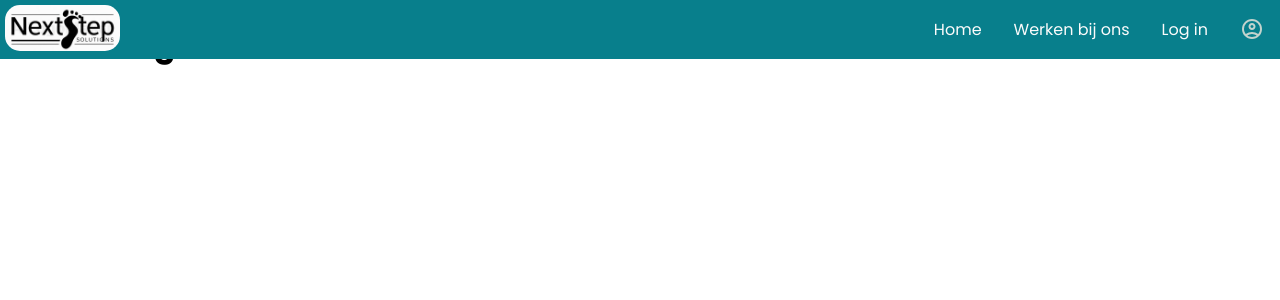
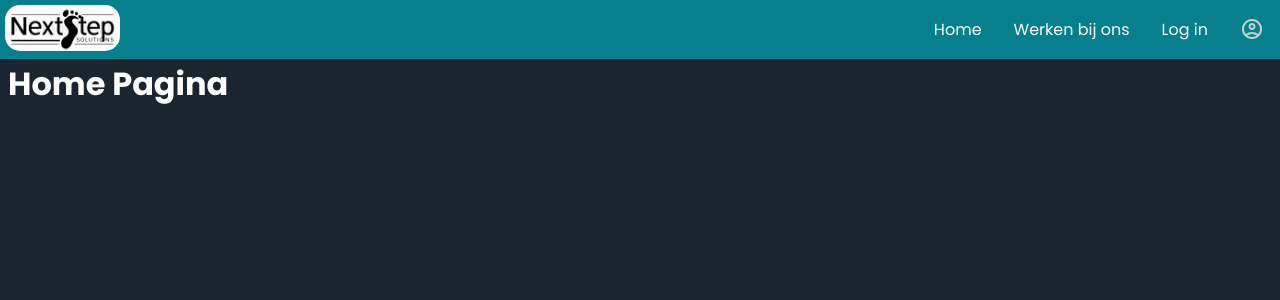
Before and after one commit to chevyje/NextSteps-Solutions-Website, a PHP site: page /html/index.html in a window 1280 px wide. Shown: the top 300 px of the page. Run offline with PHP 8.4, Linux system fonts and the light colour scheme.

Commit message:
Home page fix

```diff
--- a/css/index.css
+++ b/css/index.css
@@ -1,5 +1,22 @@
 @import url('https://fonts.googleapis.com/css2?family=Poppins:ital,wght@0,100;0,200;0,300;0,400;0,500;0,600;0,700;0,800;0,900;1,100;1,200;1,300;1,400;1,500;1,600;1,700;1,800;1,900&display=swap');
 
+:root{
+    --background-color: #1B252F;
+    --accent-color: #087F8C;
+    --accent2-color: #C2D3CD;
+    --text-color: #fbfbfb;
+    --contrast-color: #F3F316;
+}
+
 html{
-    font-family: Poppins;
+    font-family: Poppins, 'Segoe UI', sans-serif;
+    color: var(--text-color);
 }
+
+body{
+    background-color: var(--background-color);
+}
+
+.wrapper{
+    margin-top: 60px;
+}
--- a/html/index.html
+++ b/html/index.html
@@ -9,7 +9,10 @@
     <link rel="stylesheet" href="/css/navbar.css">
 </head>
 <body>
-    <h1>Home Pagina</h1>
+    <div class="wrapper">
+        <h1>Home Pagina</h1>
+    </div>
+
         <!-- navigatie bar -->
     <div id="nav-bar">
         <img src="/assets/img/logo.png" id="logo">
```
